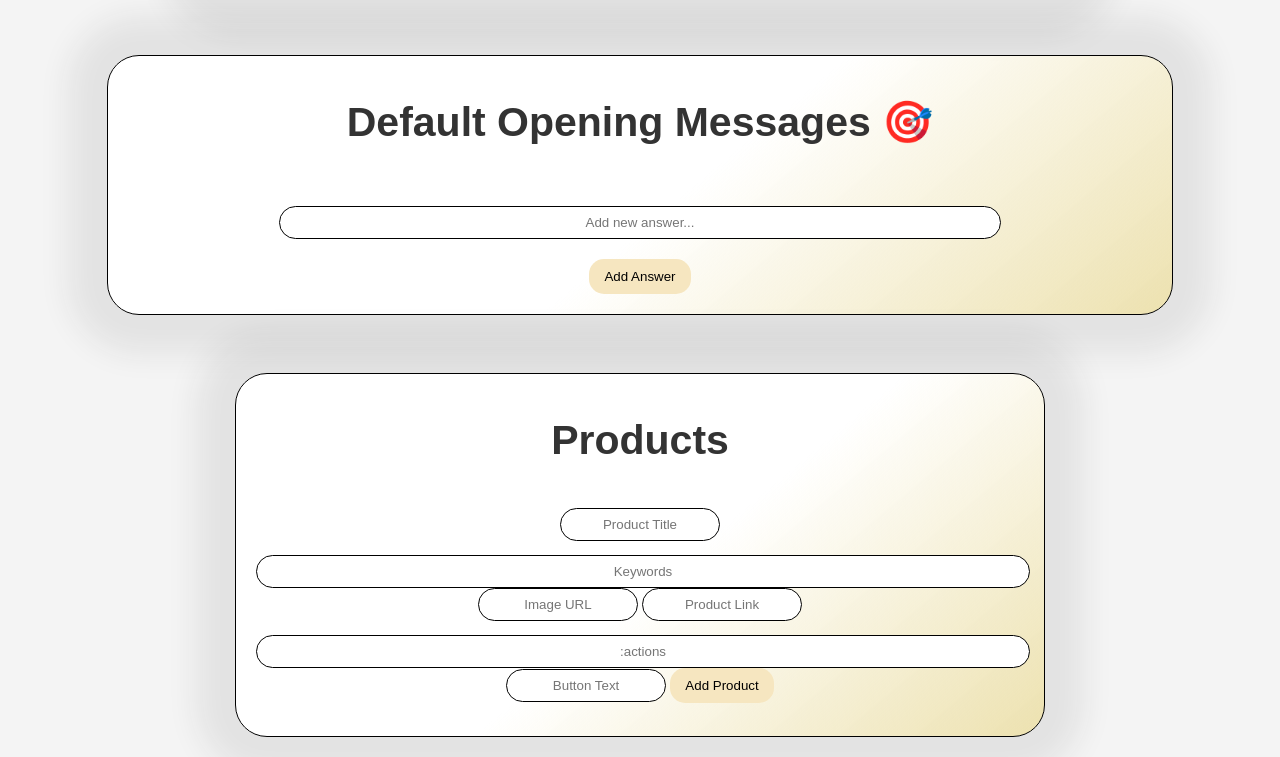
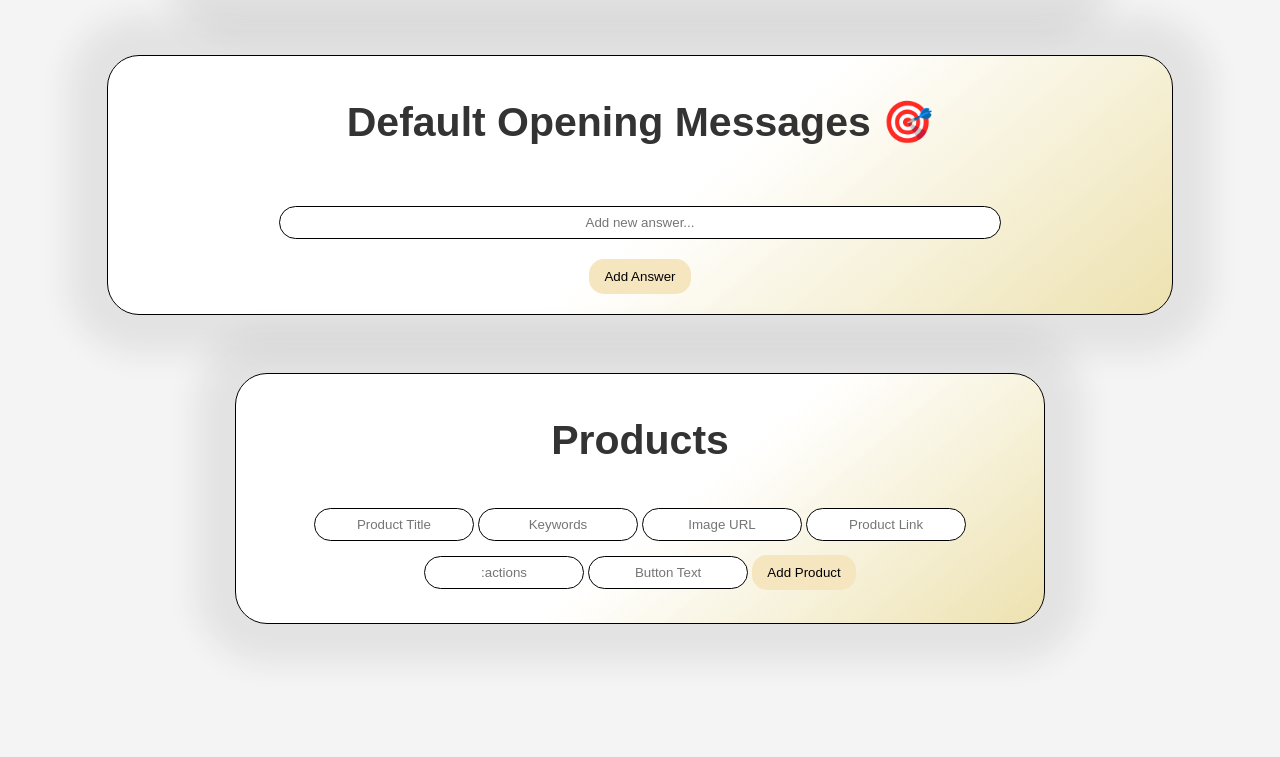
Before and after one commit to Sellsmart/backgrounds, a website: page nonainput.html in a window 1280 px wide. Shown: the part 2958-3715 px from the top of the page. After the commit the page ends 3602 px from the top, so only its background shows below. Drawn offline with Linux system fonts and the light colour scheme; no server answers.

Commit message:
Add files via upload

```diff
--- a/style.css
+++ b/style.css
@@ -646,7 +646,7 @@ h1 {
     padding-right: 25px;
     align-items: center;
     gap: 16px;
-    animation: loginmenuanimation 2500ms forwards;
+    animation: loginmenuanimation 1500ms forwards;
     filter: blur(20px);
     margin-left: auto;
     margin-right: auto;
@@ -1270,9 +1270,12 @@ button#removebutton {
 #newProductTitle,
 #newProductImageUrl,
 #newProductLink,
-#newProductButtonText {
+#newProductButtonText,
+#newProductActions,
+#newProductKeywords {
     margin-bottom: 14px;
     width: 20%;
+
 }
 
 .app {
```
